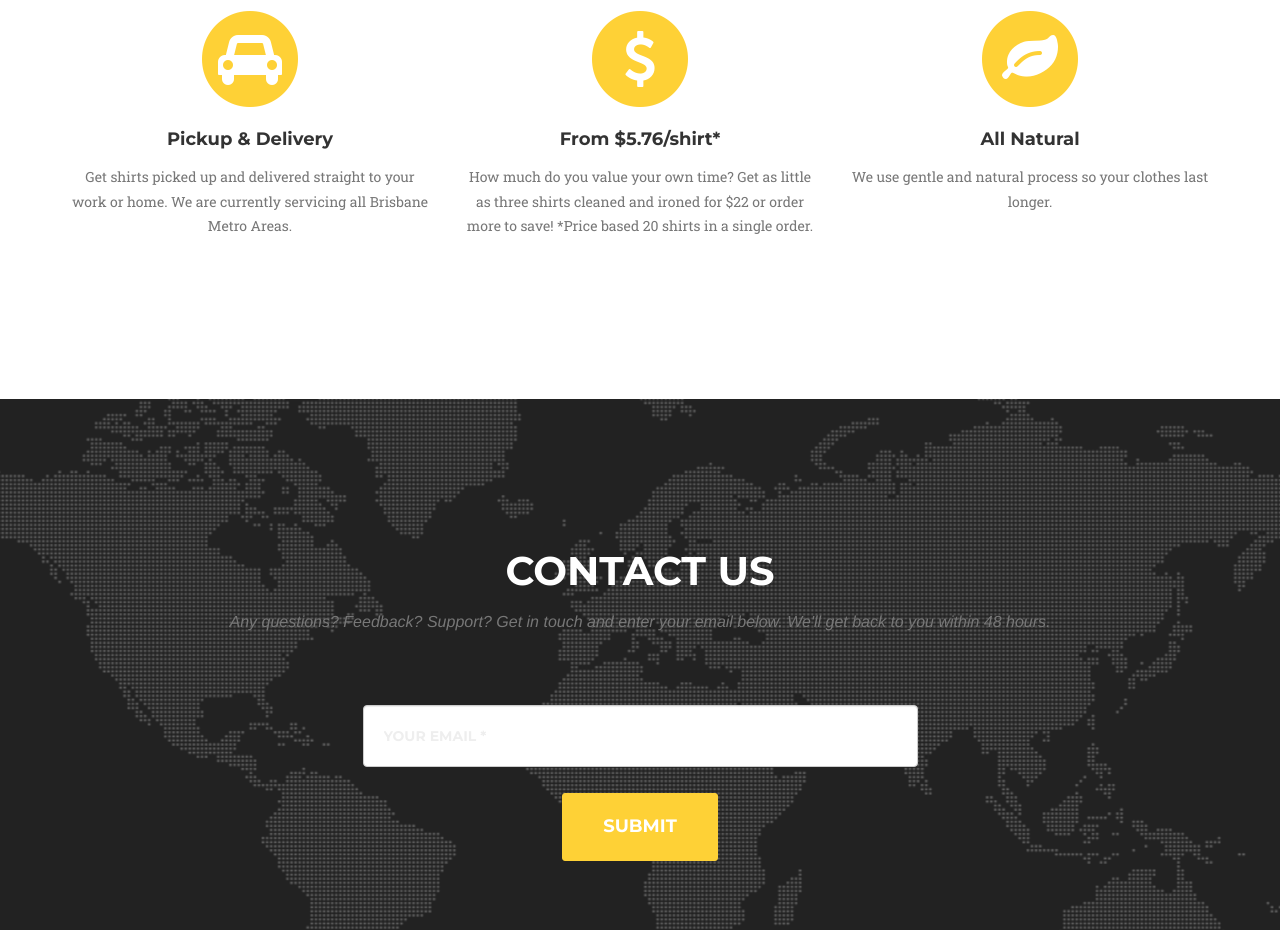
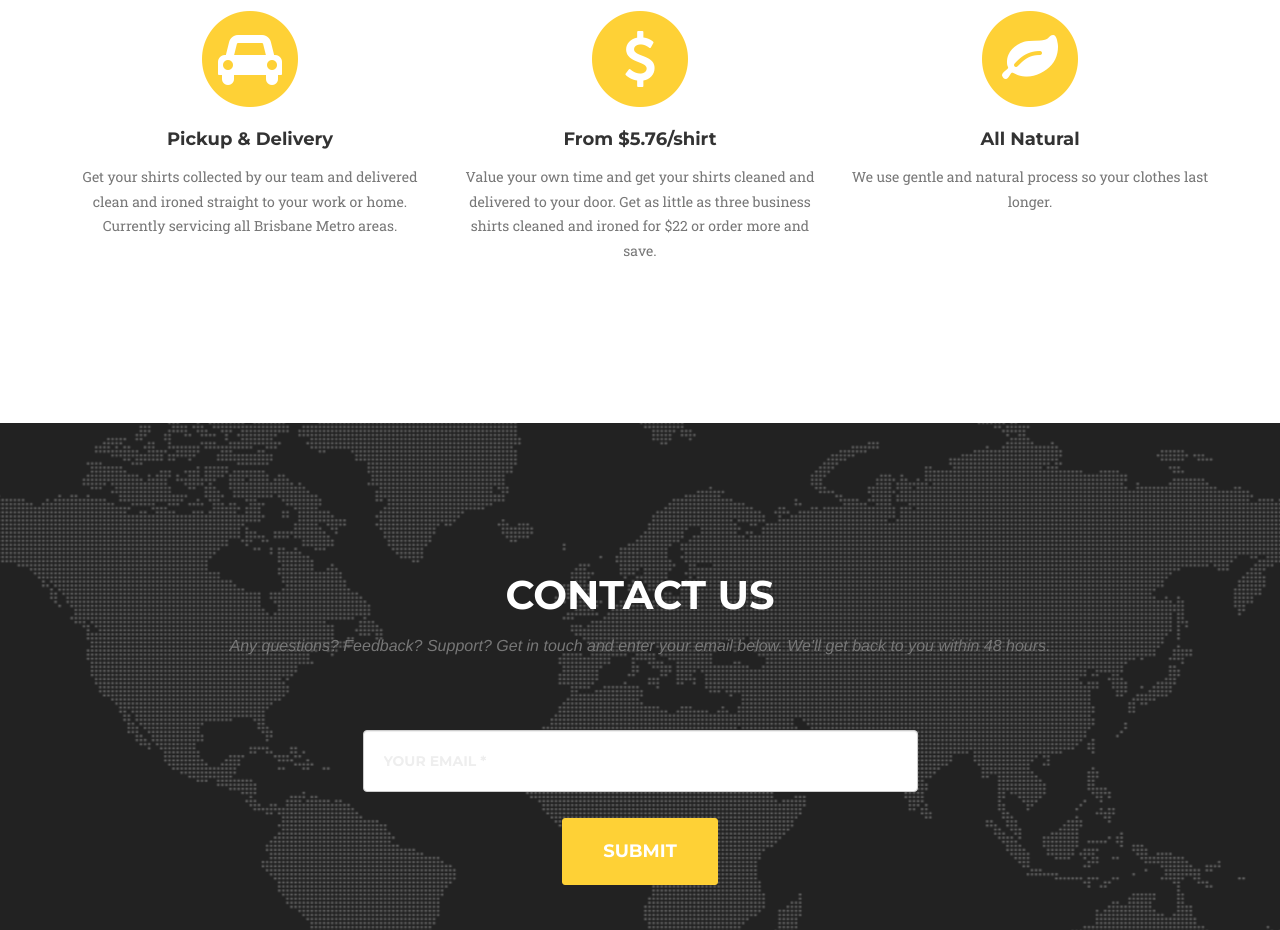
Before and after one commit to naumovic/MINT, a website: page index.html in a window 1280 px wide. Shown: the part 1136-2066 px from the top of the page. Drawn offline with nearby package versions, Linux system fonts and the light colour scheme; a web font is replaced by a local one.

Commit message:
Content update
More info and cleanup copy.

```diff
--- a/index.html
+++ b/index.html
@@ -102,15 +102,15 @@
                         <i class="fa fa-car fa-stack-1x fa-inverse"></i>
                     </span>
                     <h4 class="service-heading">Pickup &amp; Delivery</h4>
-                    <p class="text-muted">Get shirts picked up and delivered straight to your work or home. We are currently servicing all Brisbane Metro Areas.</p>
+                    <p class="text-muted">Get your shirts collected by our team and delivered clean and ironed straight to your work or home. Currently servicing all Brisbane Metro areas.</p>
                 </div>
                 <div class="col-md-4">
                     <span class="fa-stack fa-4x">
                         <i class="fa fa-circle fa-stack-2x text-primary"></i>
                         <i class="fa fa-usd fa-stack-1x fa-inverse"></i>
                     </span>
-                    <h4 class="service-heading">From $5.76/shirt*</h4>
-                    <p class="text-muted">How much do you value your own time? Get as little as three shirts cleaned and ironed for $22 or order more to save! *Price based 20 shirts in a single order.</p>
+                    <h4 class="service-heading">From $5.76/shirt</h4>
+                    <p class="text-muted">Value your own time and get your shirts cleaned and delivered to your door. Get as little as three business shirts cleaned and ironed for $22 or order more and save.</p>
                 </div>
                 <div class="col-md-4">
                     <span class="fa-stack fa-4x">
```
